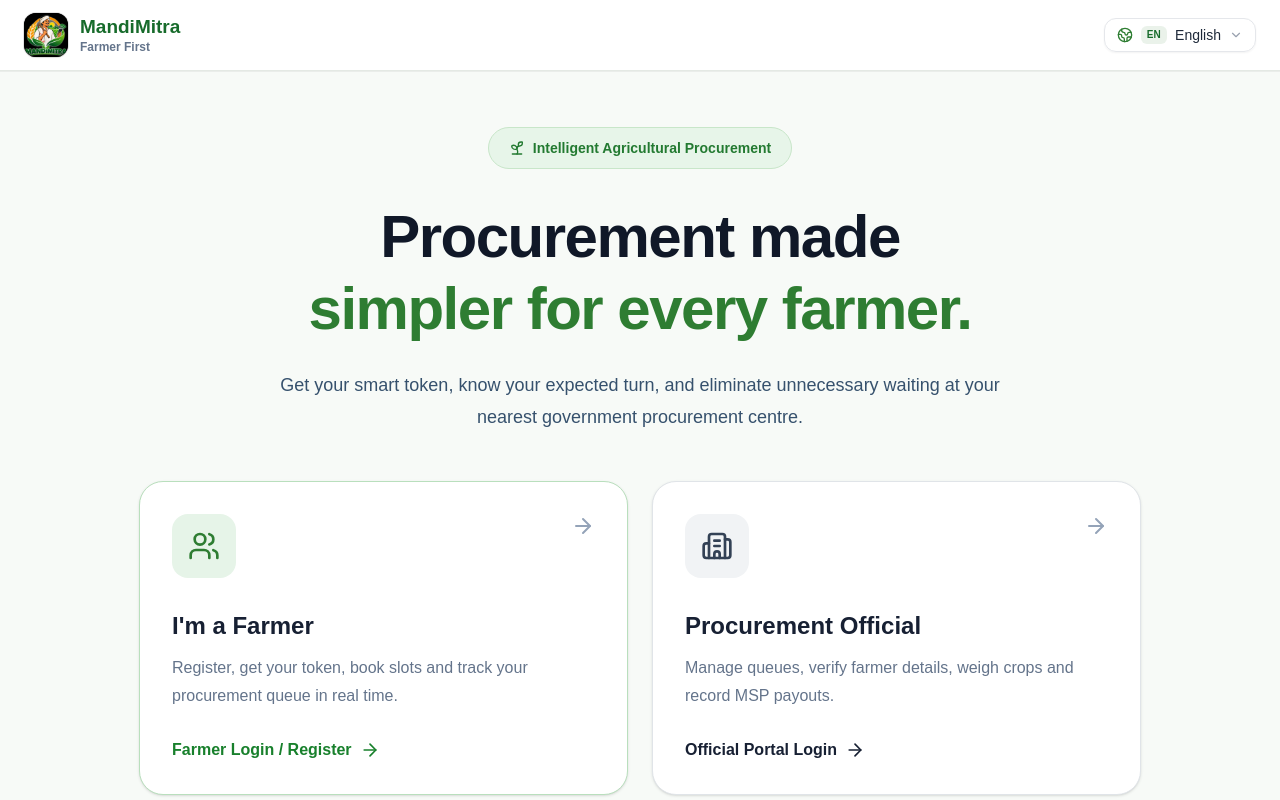
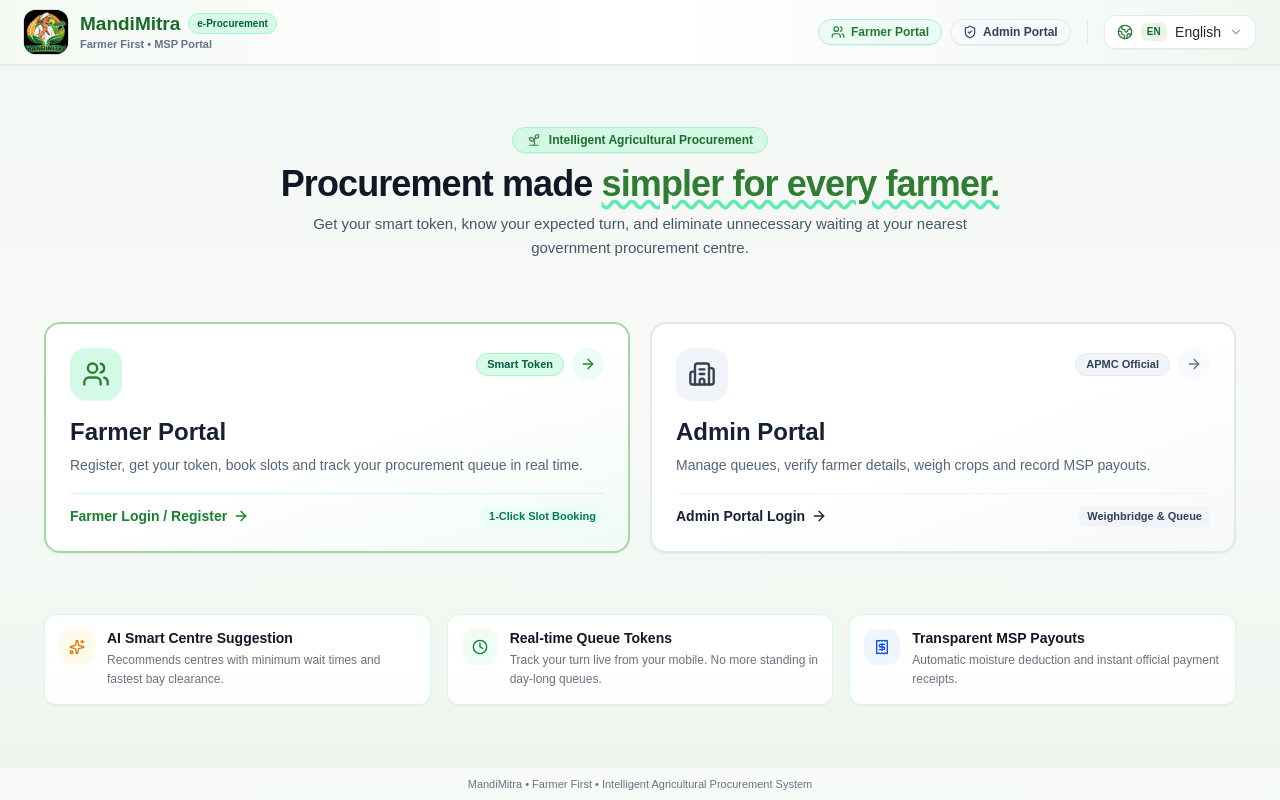
Before and after one commit to aaryanttiwari247-lab/mandimitra, a Next.js app: page / in a window 1280 px wide. Shown: the top 800 px of the page. Built offline with nearby package versions, Linux system fonts and the light colour scheme.

Commit message:
feat: redesign landing page into crisp single-screen layout with light header, Farmer Portal and Admin Portal

```diff
--- a/app/page.tsx
+++ b/app/page.tsx
@@ -3,11 +3,12 @@
 import {
   ArrowRight,
   Building2,
+  Clock,
+  Receipt,
+  ShieldCheck,
+  Sparkles,
   Sprout,
   Users,
-  Sparkles,
-  Clock,
-  Receipt,
 } from "lucide-react";
 import Link from "next/link";
 import { useLanguage } from "@/context/language-context";
@@ -18,137 +19,214 @@ export default function Home() {
   const { t } = useLanguage();
 
   return (
-    <main className="min-h-screen bg-[#f7faf7] text-[#182230]">
-      {/* HEADER */}
-      <header className="border-b border-[#e4e9e4] bg-white sticky top-0 z-30 shadow-2xs">
-        <div className="mx-auto flex h-[70px] max-w-[1320px] items-center justify-between px-6">
-          {/* Logo */}
-          <div className="flex items-center gap-3">
-            <BrandLogo size="md" />
+    <main className="min-h-screen lg:h-screen lg:max-h-screen flex flex-col justify-between bg-gradient-to-b from-[#F2F7F2] via-[#F8FAF7] to-[#EDF5EE] text-[#182230] overflow-y-auto lg:overflow-hidden">
+      {/* LIGHT COLOR HEADER SUITED TO THE SITE */}
+      <header className="border-b border-emerald-100/90 bg-gradient-to-r from-[#F3F9F3]/95 via-white/95 to-[#EFF7F0]/95 backdrop-blur-md sticky top-0 z-30 shadow-2xs shrink-0">
+        <div className="mx-auto flex h-14 sm:h-16 max-w-[1320px] items-center justify-between px-4 sm:px-6">
+          {/* Brand Logo & Name */}
+          <Link href="/" className="flex items-center gap-3 group cursor-pointer">
+            <BrandLogo size="md" className="transition-transform group-hover:scale-105" />
 
             <div>
-              <h1 className="text-[19px] font-bold leading-tight text-[#176b2b]">
+              <div className="flex items-center gap-2">
+                <h1 className="text-lg sm:text-[19px] font-extrabold leading-tight text-[#176B2B]">
                   {t("common.appName")}
                 </h1>
-              <p className="text-xs font-semibold text-[#64748b]">
-                {t("common.tagline")}
+                <span className="hidden md:inline-flex items-center rounded-full bg-emerald-100/80 px-2 py-0.5 text-[10px] font-bold text-emerald-800 border border-emerald-200">
+                  e-Procurement
+                </span>
+              </div>
+              <p className="text-[11px] font-semibold text-[#64748B]">
+                {t("common.tagline")} • MSP Portal
               </p>
             </div>
+          </Link>
+
+          {/* Right Header: Portal Quick Badges & Language Selector */}
+          <div className="flex items-center gap-2.5 sm:gap-4">
+            <div className="hidden sm:flex items-center gap-2">
+              <Link
+                href="/farmer/login"
+                className="inline-flex items-center gap-1.5 rounded-full border border-emerald-200 bg-emerald-50/90 px-3 py-1 text-xs font-bold text-[#237A31] hover:bg-emerald-100 transition shadow-2xs"
+              >
+                <Users className="h-3.5 w-3.5" />
+                <span>{t("home.farmerCardTitle")}</span>
+              </Link>
+              <Link
+                href="/official/login"
+                className="inline-flex items-center gap-1.5 rounded-full border border-slate-200 bg-slate-50/90 px-3 py-1 text-xs font-bold text-slate-700 hover:bg-slate-100 transition shadow-2xs"
+              >
+                <ShieldCheck className="h-3.5 w-3.5" />
+                <span>{t("home.officialCardTitle")}</span>
+              </Link>
             </div>
 
-          {/* Language Selector */}
+            <div className="hidden sm:block h-6 w-px bg-emerald-200/60" />
+
             <LanguageSelector />
+          </div>
         </div>
       </header>
 
-      {/* HERO */}
-      <section className="mx-auto max-w-[1050px] px-6 pb-20 pt-14 text-center">
+      {/* MAIN ONE-PAGE CONTENT CONTAINER */}
+      <section className="flex-1 flex flex-col justify-evenly max-w-[1240px] w-full mx-auto px-4 sm:px-6 py-2 sm:py-3 lg:py-3.5 min-h-0 text-center">
+        {/* HERO INTRO */}
+        <div className="shrink-0">
           {/* Badge */}
-        <div className="mx-auto mb-8 flex w-fit items-center gap-2 rounded-full bg-[#e7f5e9] px-5 py-2.5 text-[#237a31] border border-[#c8e6c9]">
-          <Sprout className="h-4 w-4" />
-          <span className="text-sm font-semibold">
-            {t("home.badge")}
-          </span>
+          <div className="mx-auto mb-2 inline-flex items-center gap-2 rounded-full bg-emerald-100/90 px-3.5 py-1 text-[#1D6C2A] border border-emerald-200 text-xs font-semibold shadow-2xs">
+            <Sprout className="h-3.5 w-3.5 text-[#2E7D32]" />
+            <span>{t("home.badge")}</span>
           </div>
 
           {/* Heading */}
-        <h2 className="text-4xl font-extrabold leading-[1.2] tracking-tight text-gray-900 sm:text-6xl">
-          {t("home.heroTitle1")}
-          <br />
-          <span className="text-[#2e7d32]">
+          <h2 className="text-2xl sm:text-3xl lg:text-[36px] font-extrabold leading-tight tracking-tight text-gray-900">
+            {t("home.heroTitle1")}{" "}
+            <span className="text-[#2E7D32] underline decoration-emerald-300 decoration-wavy underline-offset-4">
               {t("home.heroTitle2")}
             </span>
           </h2>
 
           {/* Description */}
-        <p className="mx-auto mt-6 max-w-[760px] text-base sm:text-lg leading-8 text-[#36516d]">
+          <p className="mx-auto mt-1.5 max-w-[720px] text-xs sm:text-sm lg:text-[15px] leading-relaxed text-[#475569]">
             {t("home.heroDesc")}
           </p>
+        </div>
 
-        {/* OPTIONS */}
-        <div className="mt-12 grid gap-6 text-left sm:grid-cols-2">
-          {/* FARMER CARD */}
+        {/* 2 MAIN PORTAL OPTIONS (Farmer Portal & Admin Portal) */}
+        <div className="my-2.5 sm:my-3 lg:my-3.5 grid gap-3.5 sm:gap-5 text-left sm:grid-cols-2 shrink-0">
+          {/* FARMER PORTAL CARD */}
           <Link
             href="/farmer/login"
-            className="group rounded-3xl border border-[#b9dfbd] bg-white p-8 shadow-sm transition-all hover:-translate-y-1 hover:border-[#2e7d32] hover:shadow-xl"
+            className="group rounded-2xl border-2 border-[#A2D8A8] bg-gradient-to-br from-white via-white to-emerald-50/40 p-4 sm:p-5 lg:p-6 shadow-xs transition-all hover:-translate-y-0.5 hover:border-[#2E7D32] hover:shadow-lg flex flex-col justify-between"
           >
+            <div>
               <div className="flex items-start justify-between">
-              <div className="flex h-16 w-16 items-center justify-center rounded-2xl bg-[#e6f4e8] transition-transform group-hover:scale-105">
-                <Users className="h-8 w-8 text-[#2e7d32]" />
+                <div className="flex h-12 w-12 sm:h-13 sm:w-13 items-center justify-center rounded-2xl bg-emerald-100/90 text-[#237A31] transition-transform group-hover:scale-105 shadow-2xs">
+                  <Users className="h-6 w-6 sm:h-7 sm:w-7 text-[#2E7D32]" />
                 </div>
 
-              <ArrowRight className="h-6 w-6 text-[#94a3b8] transition-transform group-hover:translate-x-1.5 group-hover:text-[#2e7d32]" />
+                <div className="flex items-center gap-2">
+                  <span className="hidden sm:inline-block rounded-full bg-emerald-100/80 px-2.5 py-0.5 text-[11px] font-bold text-emerald-800 border border-emerald-200">
+                    Smart Token
+                  </span>
+                  <div className="flex h-8 w-8 items-center justify-center rounded-full bg-emerald-50 group-hover:bg-emerald-600 transition">
+                    <ArrowRight className="h-4 w-4 text-[#2E7D32] group-hover:text-white transition group-hover:translate-x-0.5" />
+                  </div>
+                </div>
               </div>
 
-            <h3 className="mt-8 text-2xl font-bold text-[#172033]">
+              <h3 className="mt-3 sm:mt-4 text-xl sm:text-2xl font-bold text-[#172033] group-hover:text-[#176B2B] transition">
                 {t("home.farmerCardTitle")}
               </h3>
 
-            <p className="mt-3 text-base leading-7 text-[#64748b]">
+              <p className="mt-1.5 text-xs sm:text-sm leading-relaxed text-[#54657A]">
                 {t("home.farmerCardDesc")}
               </p>
+            </div>
 
-            <div className="mt-7 flex items-center gap-2 font-semibold text-[#18802c]">
+            <div className="mt-4 flex items-center justify-between border-t border-emerald-100 pt-3">
+              <span className="flex items-center gap-1.5 text-xs sm:text-sm font-bold text-[#18802C] group-hover:underline">
                 {t("home.farmerCardBtn")}
-              <ArrowRight className="h-5 w-5" />
+                <ArrowRight className="h-4 w-4" />
+              </span>
+              <span className="text-[11px] font-semibold text-emerald-700 bg-emerald-50 px-2 py-0.5 rounded-md">
+                1-Click Slot Booking
+              </span>
             </div>
           </Link>
 
-          {/* OFFICIAL CARD */}
+          {/* ADMIN PORTAL CARD */}
           <Link
             href="/official/login"
-            className="group rounded-3xl border border-[#e0e4e8] bg-white p-8 shadow-sm transition-all hover:-translate-y-1 hover:border-gray-400 hover:shadow-xl"
+            className="group rounded-2xl border-2 border-slate-200 bg-gradient-to-br from-white via-white to-slate-50/50 p-4 sm:p-5 lg:p-6 shadow-xs transition-all hover:-translate-y-0.5 hover:border-slate-500 hover:shadow-lg flex flex-col justify-between"
           >
+            <div>
               <div className="flex items-start justify-between">
-              <div className="flex h-16 w-16 items-center justify-center rounded-2xl bg-[#f1f3f5] transition-transform group-hover:scale-105">
-                <Building2 className="h-8 w-8 text-[#334155]" />
+                <div className="flex h-12 w-12 sm:h-13 sm:w-13 items-center justify-center rounded-2xl bg-slate-100 text-slate-700 transition-transform group-hover:scale-105 shadow-2xs">
+                  <Building2 className="h-6 w-6 sm:h-7 sm:w-7 text-[#334155]" />
                 </div>
 
-              <ArrowRight className="h-6 w-6 text-[#94a3b8] transition-transform group-hover:translate-x-1.5 group-hover:text-gray-900" />
+                <div className="flex items-center gap-2">
+                  <span className="hidden sm:inline-block rounded-full bg-slate-100 px-2.5 py-0.5 text-[11px] font-bold text-slate-700 border border-slate-200">
+                    APMC Official
+                  </span>
+                  <div className="flex h-8 w-8 items-center justify-center rounded-full bg-slate-50 group-hover:bg-slate-800 transition">
+                    <ArrowRight className="h-4 w-4 text-slate-500 group-hover:text-white transition group-hover:translate-x-0.5" />
+                  </div>
+                </div>
               </div>
 
-            <h3 className="mt-8 text-2xl font-bold text-[#172033]">
+              <h3 className="mt-3 sm:mt-4 text-xl sm:text-2xl font-bold text-[#172033] group-hover:text-slate-900 transition">
                 {t("home.officialCardTitle")}
               </h3>
 
-            <p className="mt-3 text-base leading-7 text-[#64748b]">
+              <p className="mt-1.5 text-xs sm:text-sm leading-relaxed text-[#54657A]">
                 {t("home.officialCardDesc")}
               </p>
+            </div>
 
-            <div className="mt-7 flex items-center gap-2 font-semibold text-[#172033]">
+            <div className="mt-4 flex items-center justify-between border-t border-slate-100 pt-3">
+              <span className="flex items-center gap-1.5 text-xs sm:text-sm font-bold text-[#172033] group-hover:underline">
                 {t("home.officialCardBtn")}
-              <ArrowRight className="h-5 w-5" />
+                <ArrowRight className="h-4 w-4" />
+              </span>
+              <span className="text-[11px] font-semibold text-slate-700 bg-slate-100 px-2 py-0.5 rounded-md">
+                Weighbridge & Queue
+              </span>
             </div>
           </Link>
         </div>
 
-        {/* 3 VALUE PILLARS */}
-        <div className="mt-12 grid gap-6 text-left sm:grid-cols-3">
-          <div className="rounded-2xl border border-gray-200 bg-white p-6 shadow-xs">
-            <div className="flex h-10 w-10 items-center justify-center rounded-xl bg-amber-50 text-amber-600 mb-4">
-              <Sparkles className="h-5 w-5" />
+        {/* 3 VALUE PILLARS (Crisp & compact) */}
+        <div className="grid gap-2.5 sm:gap-4 text-left sm:grid-cols-3 shrink-0">
+          <div className="rounded-xl border border-emerald-100/90 bg-white/90 p-3 sm:p-3.5 shadow-2xs flex items-start gap-3">
+            <div className="flex h-9 w-9 items-center justify-center rounded-xl bg-amber-50 text-amber-600 shrink-0">
+              <Sparkles className="h-4 w-4" />
             </div>
-            <h4 className="font-bold text-gray-900">{t("home.feature1Title")}</h4>
-            <p className="mt-2 text-sm text-gray-600 leading-relaxed">{t("home.feature1Desc")}</p>
+            <div>
+              <h4 className="font-bold text-xs sm:text-sm text-gray-900 leading-snug">
+                {t("home.feature1Title")}
+              </h4>
+              <p className="mt-0.5 text-[11px] sm:text-xs text-gray-500 leading-relaxed line-clamp-2">
+                {t("home.feature1Desc")}
+              </p>
+            </div>
           </div>
 
-          <div className="rounded-2xl border border-gray-200 bg-white p-6 shadow-xs">
-            <div className="flex h-10 w-10 items-center justify-center rounded-xl bg-green-50 text-green-700 mb-4">
-              <Clock className="h-5 w-5" />
+          <div className="rounded-xl border border-emerald-100/90 bg-white/90 p-3 sm:p-3.5 shadow-2xs flex items-start gap-3">
+            <div className="flex h-9 w-9 items-center justify-center rounded-xl bg-green-50 text-green-700 shrink-0">
+              <Clock className="h-4 w-4" />
             </div>
-            <h4 className="font-bold text-gray-900">{t("home.feature2Title")}</h4>
-            <p className="mt-2 text-sm text-gray-600 leading-relaxed">{t("home.feature2Desc")}</p>
+            <div>
+              <h4 className="font-bold text-xs sm:text-sm text-gray-900 leading-snug">
+                {t("home.feature2Title")}
+              </h4>
+              <p className="mt-0.5 text-[11px] sm:text-xs text-gray-500 leading-relaxed line-clamp-2">
+                {t("home.feature2Desc")}
+              </p>
+            </div>
           </div>
 
-          <div className="rounded-2xl border border-gray-200 bg-white p-6 shadow-xs">
-            <div className="flex h-10 w-10 items-center justify-center rounded-xl bg-blue-50 text-blue-700 mb-4">
-              <Receipt className="h-5 w-5" />
+          <div className="rounded-xl border border-emerald-100/90 bg-white/90 p-3 sm:p-3.5 shadow-2xs flex items-start gap-3">
+            <div className="flex h-9 w-9 items-center justify-center rounded-xl bg-blue-50 text-blue-700 shrink-0">
+              <Receipt className="h-4 w-4" />
             </div>
-            <h4 className="font-bold text-gray-900">{t("home.feature3Title")}</h4>
-            <p className="mt-2 text-sm text-gray-600 leading-relaxed">{t("home.feature3Desc")}</p>
+            <div>
+              <h4 className="font-bold text-xs sm:text-sm text-gray-900 leading-snug">
+                {t("home.feature3Title")}
+              </h4>
+              <p className="mt-0.5 text-[11px] sm:text-xs text-gray-500 leading-relaxed line-clamp-2">
+                {t("home.feature3Desc")}
+              </p>
+            </div>
           </div>
         </div>
       </section>
+
+      {/* COMPACT CLEAN FOOTER MICRO-BAR */}
+      <footer className="py-2 text-center text-[11px] font-medium text-gray-500 border-t border-emerald-100/70 bg-white/60 shrink-0">
+        <span>{t("common.appName")} • {t("common.tagline")} • Intelligent Agricultural Procurement System</span>
+      </footer>
     </main>
   );
 }
--- a/lib/translations.ts
+++ b/lib/translations.ts
@@ -29,12 +29,12 @@ export const translations = {
       heroTitle1: "Procurement made",
       heroTitle2: "simpler for every farmer.",
       heroDesc: "Get your smart token, know your expected turn, and eliminate unnecessary waiting at your nearest government procurement centre.",
-      farmerCardTitle: "I'm a Farmer",
+      farmerCardTitle: "Farmer Portal",
       farmerCardDesc: "Register, get your token, book slots and track your procurement queue in real time.",
       farmerCardBtn: "Farmer Login / Register",
-      officialCardTitle: "Procurement Official",
+      officialCardTitle: "Admin Portal",
       officialCardDesc: "Manage queues, verify farmer details, weigh crops and record MSP payouts.",
-      officialCardBtn: "Official Portal Login",
+      officialCardBtn: "Admin Portal Login",
       feature1Title: "AI Smart Centre Suggestion",
       feature1Desc: "Recommends centres with minimum wait times and fastest bay clearance.",
       feature2Title: "Real-time Queue Tokens",
@@ -508,12 +508,12 @@ export const translations = {
       heroTitle1: "हर किसान के लिए",
       heroTitle2: "खरीद प्रक्रिया हुई आसान।",
       heroDesc: "अपना डिजिटल टोकन प्राप्त करें, अपनी बारी का सही समय जानें और खरीद केंद्र पर अनावश्यक लंबी कतारों से बचें।",
-      farmerCardTitle: "मैं किसान हूँ",
+      farmerCardTitle: "किसान पोर्टल (Farmer Portal)",
       farmerCardDesc: "पंजीकरण करें, टोकन प्राप्त करें, समय स्लॉट बुक करें और कतार की स्थिति लाइव ट्रैक करें।",
       farmerCardBtn: "किसान लॉगिन / पंजीकरण",
-      officialCardTitle: "खरीद अधिकारी",
+      officialCardTitle: "एडमिन पोर्टल (Admin Portal)",
       officialCardDesc: "कतार प्रबंधित करें, किसान सत्यापन करें, वजन दर्ज करें और एमएसपी भुगतान रिकॉर्ड करें।",
-      officialCardBtn: "अधिकारी पोर्टल लॉगिन",
+      officialCardBtn: "एडमिन पोर्टल लॉगिन",
       feature1Title: "एआई स्मार्ट केंद्र सुझाव",
       feature1Desc: "न्यूनतम प्रतीक्षा समय और तेज तुलाई वाले सबसे उपयुक्त खरीद केंद्र का सुझाव देता है।",
       feature2Title: "रीयल-टाइम डिजिटल टोकन",
@@ -987,12 +987,12 @@ export const translations = {
       heroTitle1: "প্রতিটি কৃষকের জন্য",
       heroTitle2: "ফসল বিক্রি হলো সহজ।",
       heroDesc: "আপনার ডিজিটাল টোকেন পান, আপনার পালা কখন আসবে জানুন এবং সংগ্রহ কেন্দ্রে দীর্ঘ সারিতে দাঁড়িয়ে থাকা এড়িয়ে চলুন।",
-      farmerCardTitle: "আমি একজন কৃষক",
+      farmerCardTitle: "কৃষক পোর্টাল (Farmer Portal)",
       farmerCardDesc: "নিবন্ধন করুন, টোকেন নিন, সময় বুক করুন এবং সরাসরি লাইভ সারি ট্র্যাক করুন।",
       farmerCardBtn: "কৃষক লগইন / নিবন্ধন",
-      officialCardTitle: "সংগ্রহ কর্মকর্তা",
+      officialCardTitle: "অ্যাডমিন পোর্টাল (Admin Portal)",
       officialCardDesc: "সারি পরিচালনা করুন, কৃষক যাচাই করুন, ওজন লিপিবদ্ধ করুন এবং এমএসপি পেমেন্ট প্রদান করুন।",
-      officialCardBtn: "কর্মকর্তা পোর্টাল লগইন",
+      officialCardBtn: "অ্যাডমিন পোর্টাল লগইন",
       feature1Title: "এআই স্মার্ট কেন্দ্র পরামর্শ",
       feature1Desc: "কম অপেক্ষার সময় এবং দ্রুত ওজন সম্পন্ন কেন্দ্রের পরামর্শ দেয়।",
       feature2Title: "রিয়েল-টাইম ডিজিটাল টোকেন",
```
Lines whose indentation alone changed are shown as unchanged.
